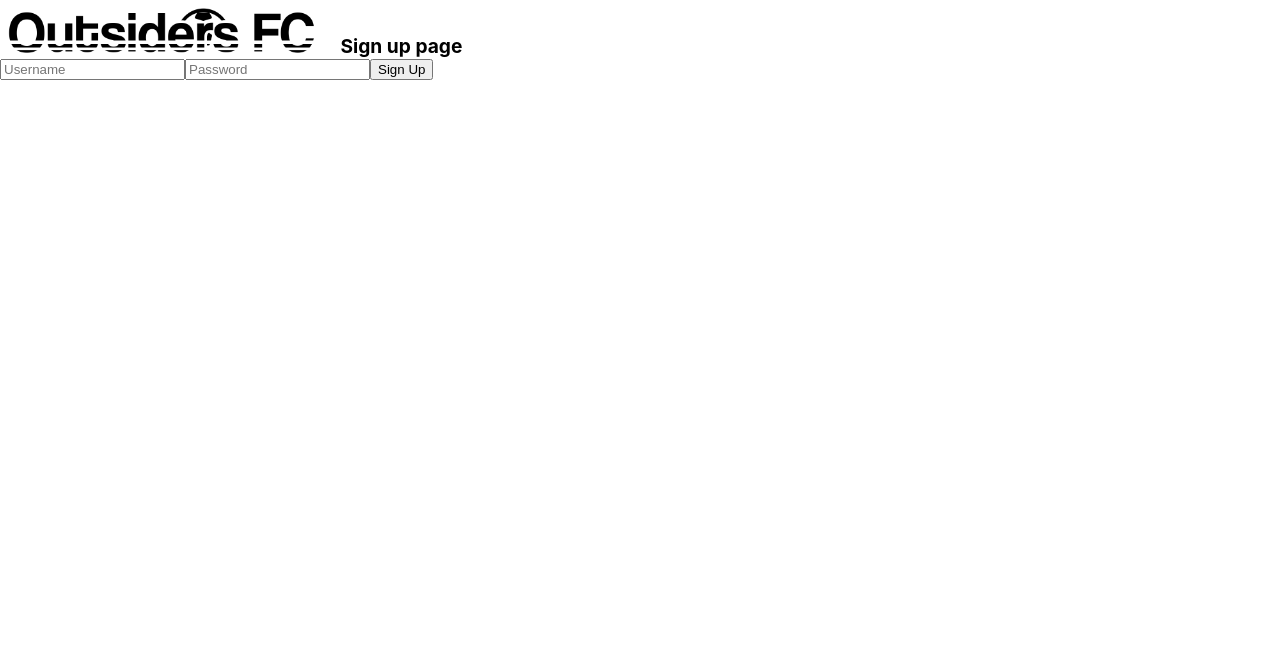
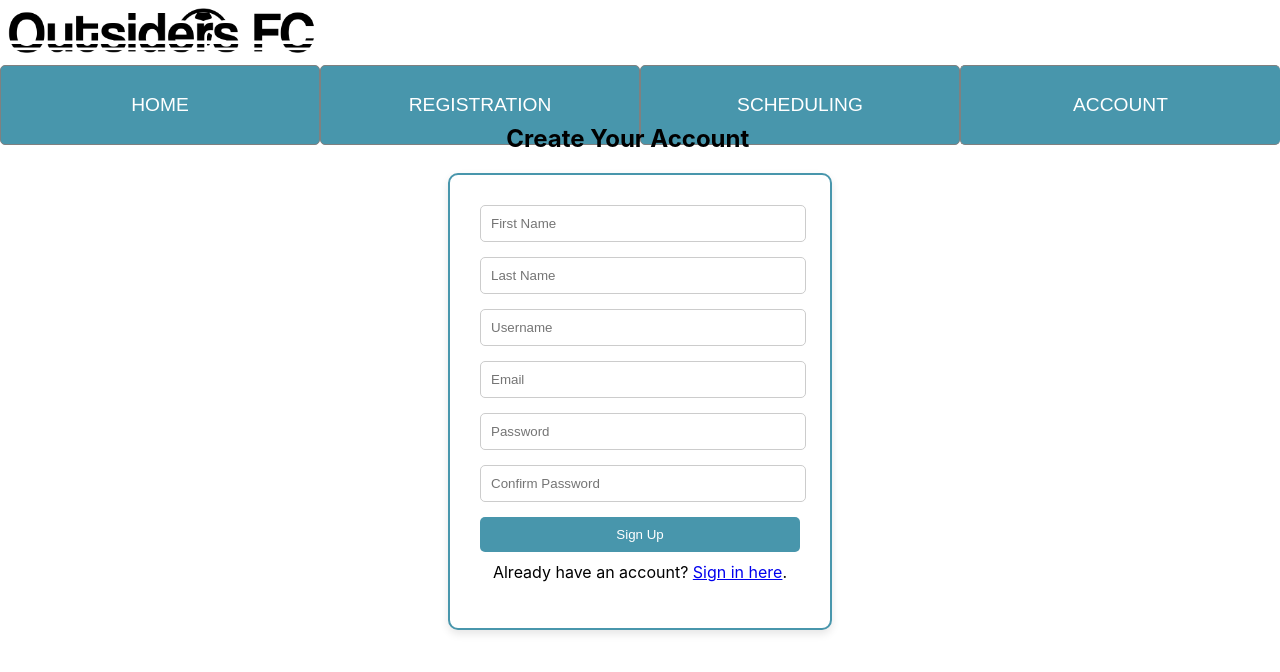
Before and after one commit to Lukkex/outsiders, a React (Create React App) app: page /signup in a window 1280 px wide. Shown: the top 672 px of the page. Built offline with nearby package versions, Linux system fonts and the light colour scheme.

Commit message:
Signup.js and .css

```diff
--- /dev/null
+++ b/src/SignUp.css
@@ -0,0 +1,55 @@
+.signup-container {
+    display: flex;
+    justify-content: center;
+    align-items: center;
+    height: calc(80vh - 200px);    width: 100%;
+    flex-direction: column;
+}
+
+h1 {
+    font-size: 1.5em;
+    text-align: center;
+    margin-bottom: 20px;
+    margin-left: -50px;
+}
+
+.form-container {
+    background-color: white;
+    border: 2px solid#4896ac;
+    padding: 30px;
+    border-radius: 10px;
+    box-shadow: 0 4px 8px rgba(0, 0, 0, 0.1);
+    width: 320px;
+    margin: 0 auto;
+}
+
+.form-input {
+    display: block;
+    width: 95%;
+    padding: 10px;
+    margin-bottom: 15px;
+    border: 1px solid #ccc;
+    border-radius: 5px;
+    margin-left: auto;
+    margin-right: auto;
+}
+
+.rounded-button {
+    width: 100%;
+    padding: 10px;
+    background-color:#4896ac;
+    color: white;
+    border: none;
+    border-radius: 5px;
+    cursor: pointer;
+}
+
+.dropdown-container {
+    display: block;
+    margin-top: 15px;
+}
+
+.signup-container p {
+    text-align: center;
+    margin-top: 10px;
+}
--- a/src/components/SignUp.js
+++ b/src/components/SignUp.js
@@ -1,5 +1,6 @@
 import '../App.css';
-import { useNavigate } from "react-router-dom";
+import '../SignUp.css';
+import { useNavigate, Link } from "react-router-dom";
 
 function SignUp() {
     const navigate = useNavigate();
@@ -11,21 +12,44 @@ function SignUp() {
         navigate('/');
     };
 
-    //Page content
-    //*** No CSS yet
     return (
-      <div>
-        <img src="../images/outsiders4.png" alt="Logo"></img>
-        <h1>Sign up page</h1>
-        <div>
-          <form onSubmit={handleSubmit}>
-            <input type="text" placeholder="Username" />
-            <input type="password" placeholder="Password" />
-            <button type="submit">Sign Up</button>
-          </form>
+        <div className="Home">
+            <img src="../images/outsiders4.png" alt="Logo" />
+            <div className="site-header">
+                <Link to="/">
+                    <button className="rounded-button">HOME</button>
+                </Link>
+                <Link to="/registration">
+                    <button className="rounded-button">REGISTRATION</button>
+                </Link>
+                <Link to="/scheduling">
+                    <button className="rounded-button">SCHEDULING</button>
+                </Link>
+                <div className="dropdown">
+                    <button className="rounded-button dropdown-button">ACCOUNT</button>
+                    <div className="dropdown-content">
+                        <Link to="/signin">Sign In</Link>
+                        <Link to="/signup">Sign Up</Link>
+                    </div>
+                </div>
+            </div>
+            <div className="signup-container">
+                <h1>Create Your Account</h1>
+                <div className="form-container">
+                    <form onSubmit={handleSubmit}>
+                        <input type="text" placeholder="First Name" className="form-input" />
+                        <input type="text" placeholder="Last Name" className="form-input" />
+                        <input type="text" placeholder="Username" className="form-input" />
+                        <input type="email" placeholder="Email" className="form-input" />
+                        <input type="password" placeholder="Password" className="form-input" />
+                        <input type="password" placeholder="Confirm Password" className="form-input" />
+                        <button type="submit" className="rounded-button">Sign Up</button>
+                    </form>
+                    <p>Already have an account? <Link to="/signin">Sign in here</Link>.</p>
+                </div>
+            </div>
         </div>
-      </div>
     );
-  }
+}
 
-  export default SignUp;
+export default SignUp;
```
